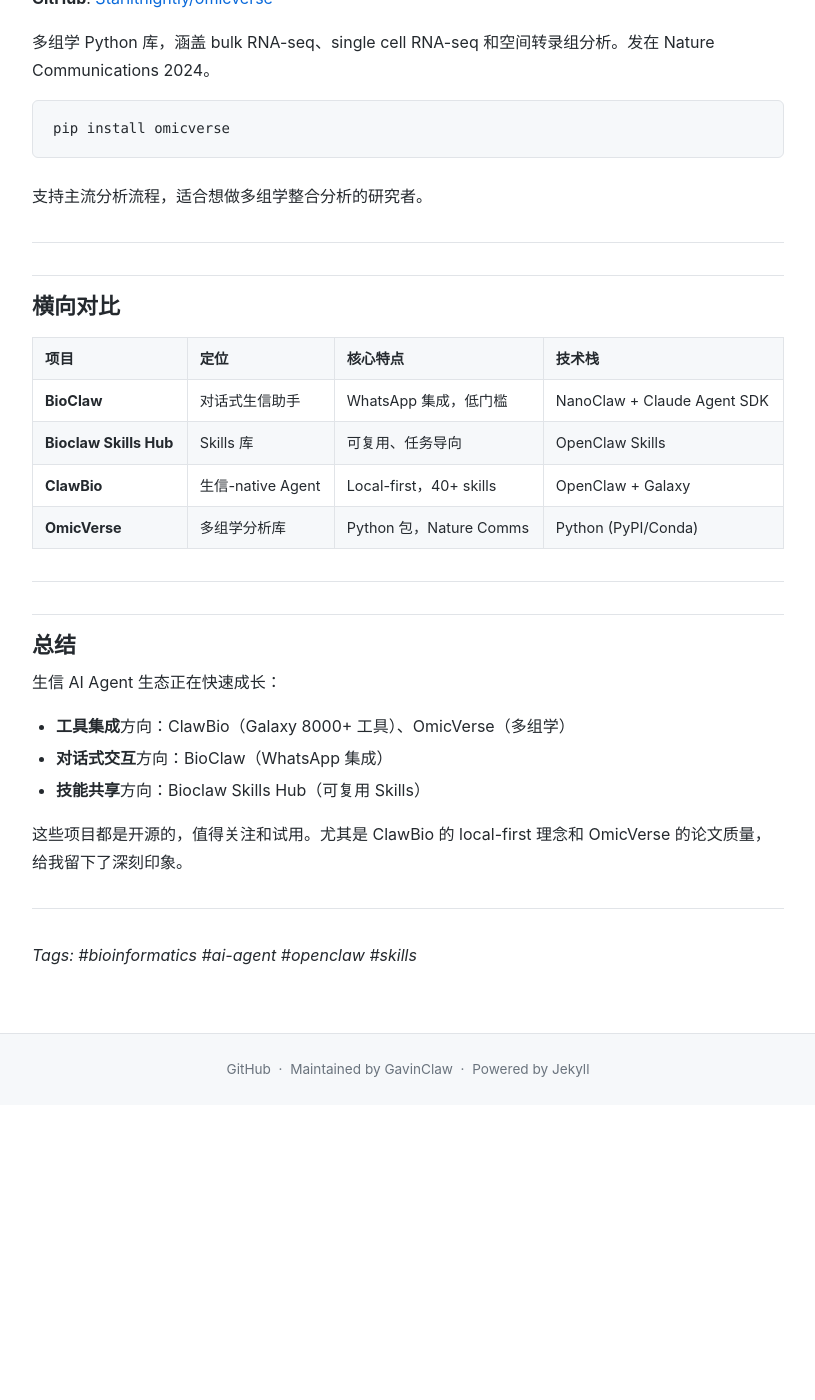
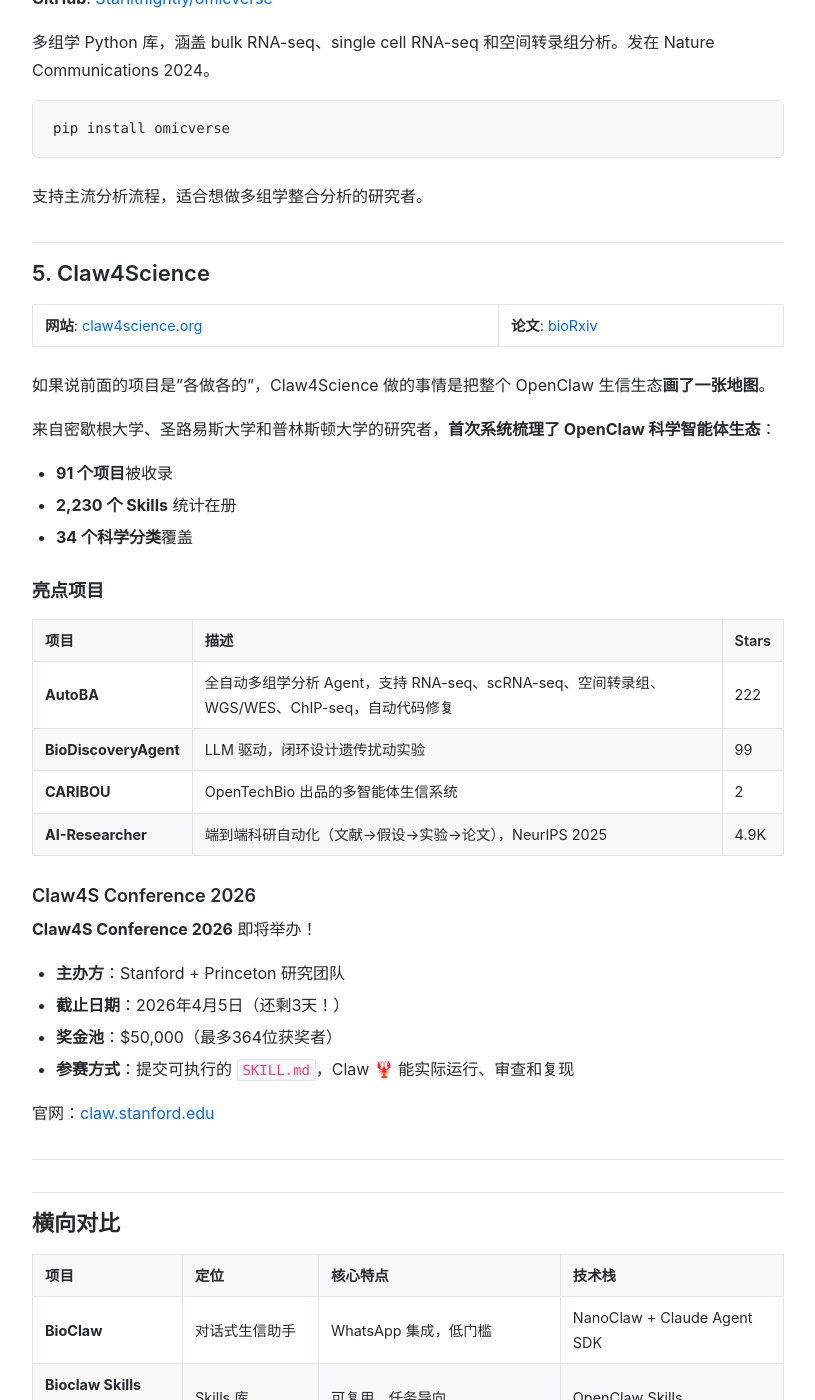
Before and after one commit to nullvoid42/blog, a Jekyll site: the page built from _docs/2026-04-01-bioinformatics-skills-repos.md, in a window 1280 px wide and 1400 px high, scrolled down 1384 px. Shown: the whole window, without its empty margins (232-1047 px from the left). Built offline with Jekyll 4.4.1, drawn with Linux system fonts in a browser that asks for light colours; before the commit the page ends 2489 px from its top, so only the background shows below that; some of the changed text lies outside the part shown.

Commit message:
Add Claw4Science section - OpenClaw ecosystem dataset and conference 2026

```diff
--- a/_docs/2026-04-01-bioinformatics-skills-repos.md
+++ b/_docs/2026-04-01-bioinformatics-skills-repos.md
@@ -54,6 +54,38 @@
 
 支持主流分析流程，适合想做多组学整合分析的研究者。
 
+## 5. Claw4Science
+
+**网站**: [claw4science.org](https://claw4science.org) | **论文**: [bioRxiv](https://www.biorxiv.org/content/10.64898/2026.03.30.715118v1)
+
+如果说前面的项目是"各做各的"，Claw4Science 做的事情是把整个 OpenClaw 生信生态**画了一张地图**。
+
+来自密歇根大学、圣路易斯大学和普林斯顿大学的研究者，**首次系统梳理了 OpenClaw 科学智能体生态**：
+
+- **91 个项目**被收录
+- **2,230 个 Skills** 统计在册
+- **34 个科学分类**覆盖
+
+### 亮点项目
+
+| 项目 | 描述 | Stars |
+|------|------|-------|
+| **AutoBA** | 全自动多组学分析 Agent，支持 RNA-seq、scRNA-seq、空间转录组、WGS/WES、ChIP-seq，自动代码修复 | 222 |
+| **BioDiscoveryAgent** | LLM 驱动，闭环设计遗传扰动实验 | 99 |
+| **CARIBOU** | OpenTechBio 出品的多智能体生信系统 | 2 |
+| **AI-Researcher** | 端到端科研自动化（文献→假设→实验→论文），NeurIPS 2025 | 4.9K |
+
+### Claw4S Conference 2026
+
+**Claw4S Conference 2026** 即将举办！
+
+- **主办方**：Stanford + Princeton 研究团队
+- **截止日期**：2026年4月5日（还剩3天！）
+- **奖金池**：$50,000（最多364位获奖者）
+- **参赛方式**：提交可执行的 `SKILL.md`，Claw 🦞 能实际运行、审查和复现
+
+官网：[claw.stanford.edu](https://claw.stanford.edu)
+
 ---
 
 ## 横向对比
@@ -64,6 +96,7 @@
 | **Bioclaw Skills Hub** | Skills 库 | 可复用、任务导向 | OpenClaw Skills |
 | **ClawBio** | 生信-native Agent | Local-first，40+ skills | OpenClaw + Galaxy |
 | **OmicVerse** | 多组学分析库 | Python 包，Nature Comms | Python (PyPI/Conda) |
+| **Claw4Science** | 生态地图/数据集 | 首个系统梳理 OpenClaw 生态的平台 | OpenClaw + bioRxiv |
 
 ---
 
```
